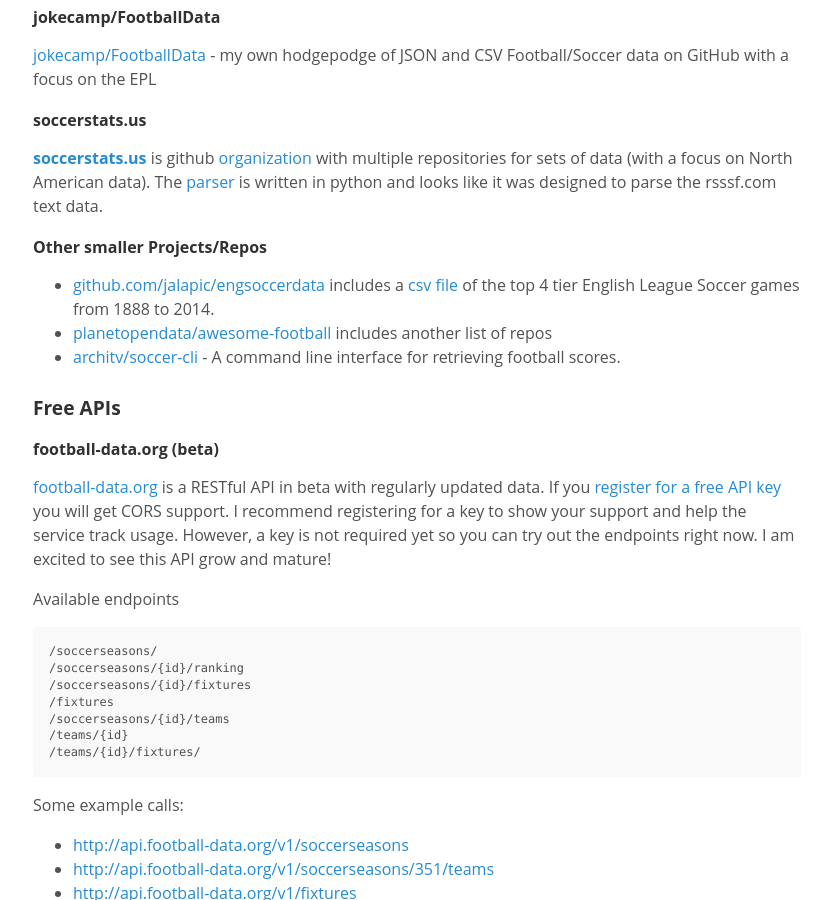
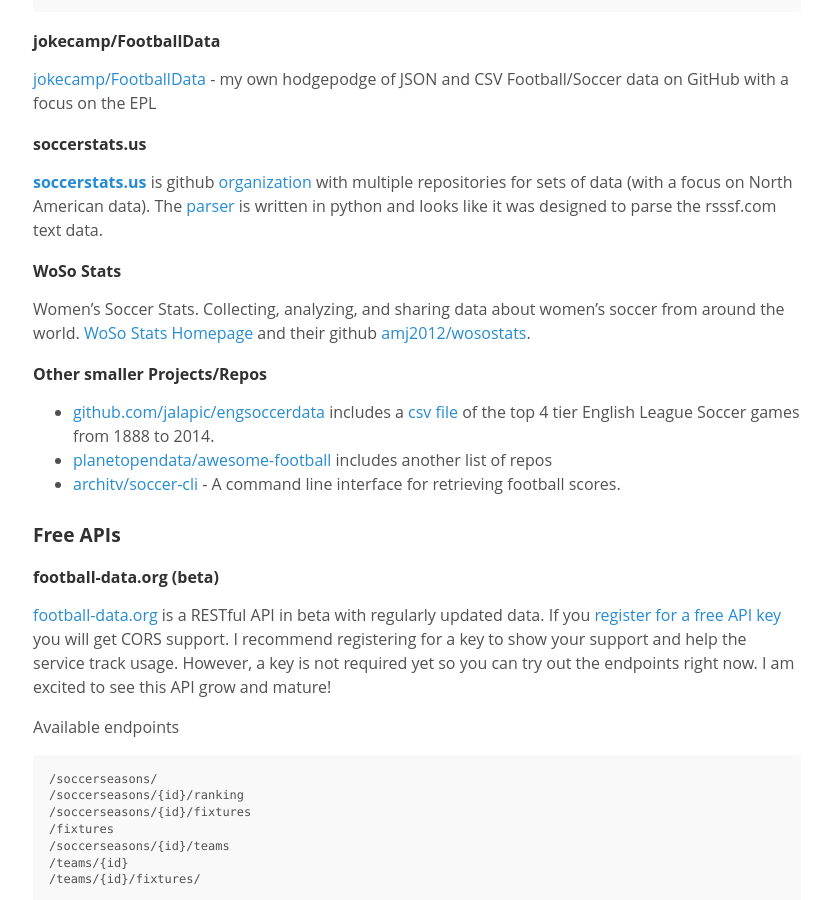
Before and after one commit to jokecamp/jokecamp.com, a Jekyll site: the page built from _posts/2014-03-08-guide-to-football-and-soccer-data-and-apis.markdown, in a window 1280 px wide and 900 px high, scrolled down 2000 px. Shown: the whole window, without its empty margins (223-1053 px from the left). Built offline with Jekyll 4.4.1, drawn with Linux system fonts in a browser that asks for light colours; Markdown is read by kramdown in place of the engine named in the settings; some of the changed text lies outside the part shown.

Commit message:
Added woso

```diff
--- a/_posts/2014-03-08-guide-to-football-and-soccer-data-and-apis.markdown
+++ b/_posts/2014-03-08-guide-to-football-and-soccer-data-and-apis.markdown
@@ -27,7 +27,8 @@ Jump to a specific source:
 - Open source data on github
   - [openfootball - football.db](#openfootball)
   - [jokecamp/FootballData](#fdata)
-  - [socerstats.us](#soccerstats)
+  - [soccerstats.us](#soccerstats)
+  - [WoSo (Womens) Stats](#woso)
   - [Other smaller projects/repos](#repos)
 - Free APIs
   - [football-data.org](#footballdata) (RESTful API)
@@ -101,6 +102,11 @@ There is also an open source football.db HTTP JSON(P) [API](http://openfootball.
 #### soccerstats.us
 
 **[soccerstats.us](http://soccerstats.us)** is github [organization](https://github.com/soccerstatsus) with multiple repositories for sets of data (with a focus on North American data). The [parser](https://github.com/SoccerStatsUS/parse) is written in python and looks like it was designed to parse the rsssf.com text data.
+
+<a name="woso"></a>
+#### WoSo Stats
+
+Women's Soccer Stats. Collecting, analyzing, and sharing data about women's soccer from around the world. [WoSo Stats Homepage](https://wosostats.wordpress.com/) and their github [amj2012/wosostats](https://github.com/amj2012/wosostats).
 
 <a name="repos"></a>
 #### Other smaller Projects/Repos
```
Also changed, not shown: 3 other files.
